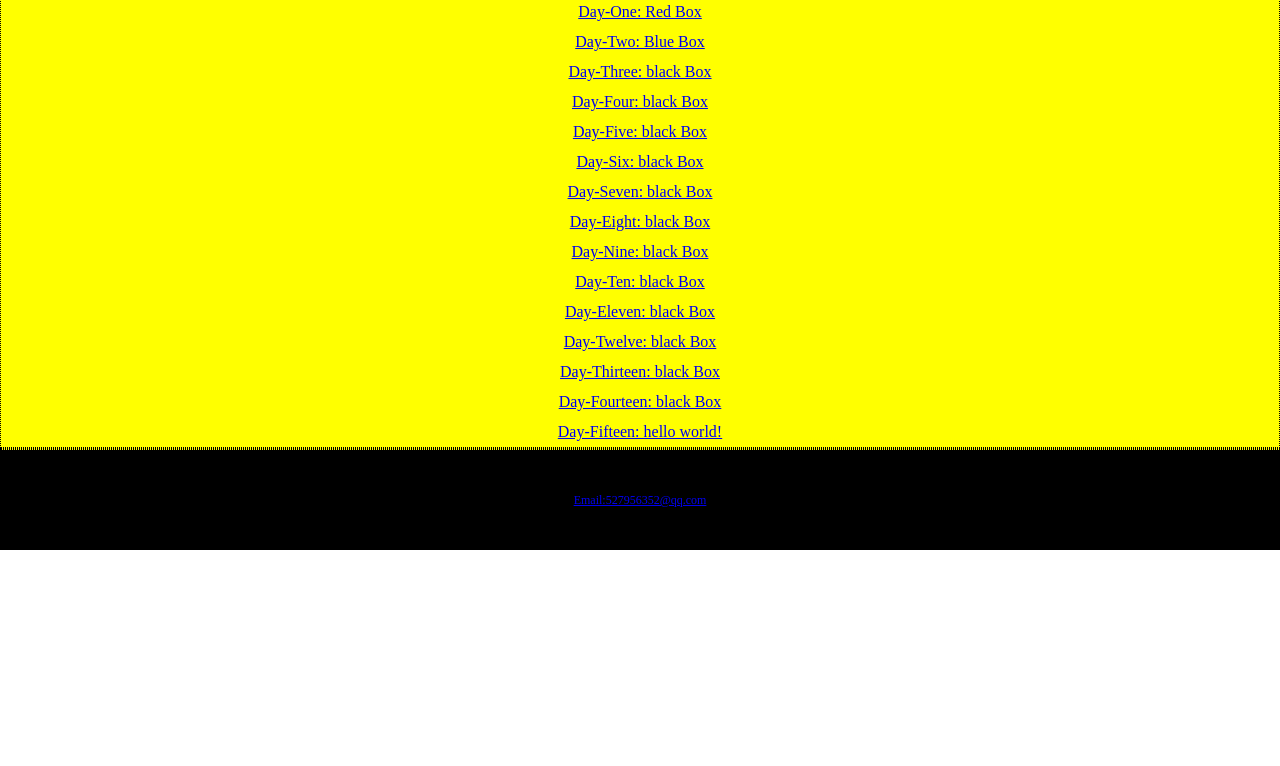
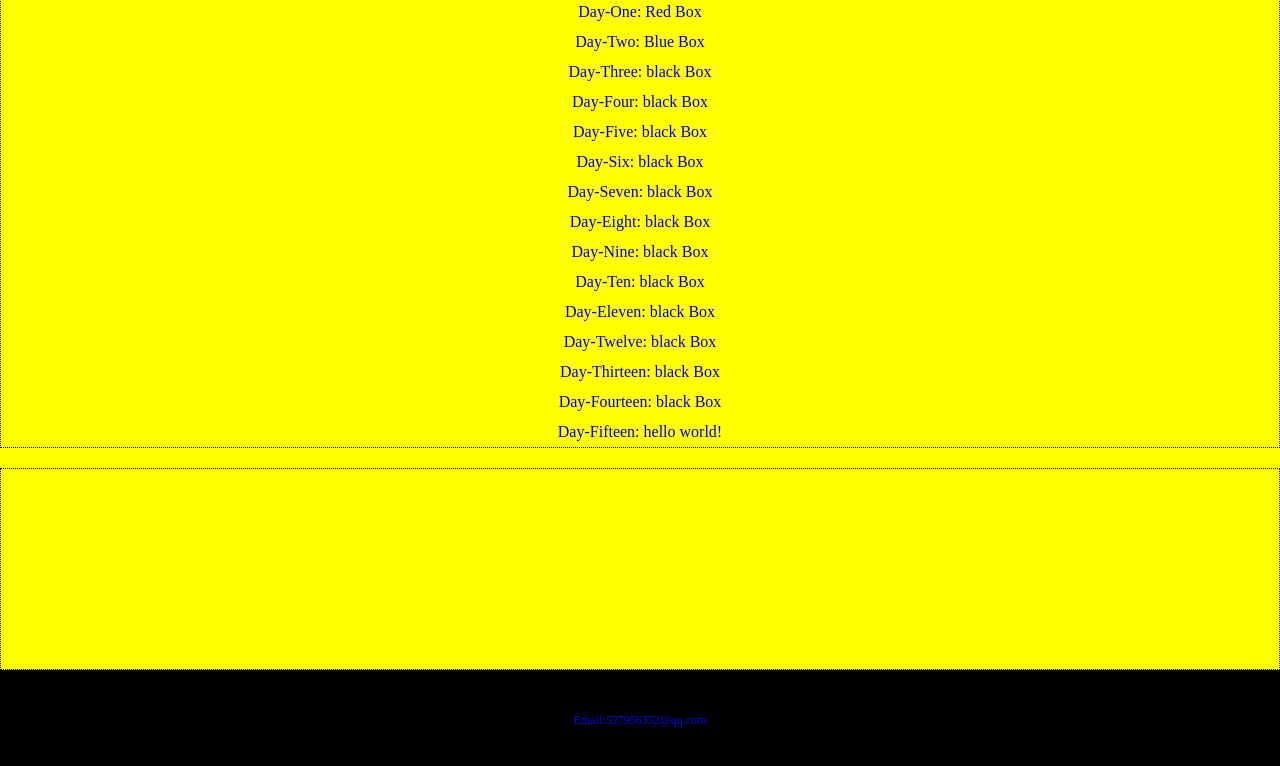
Before and after one commit to happymike/happymike.github.io, a plain HTML site: page 100/index.html in a window 1280 px wide. Shown: the part 134-900 px from the top of the page. Before the commit the page ends 800 px from the top, so only its background shows below. Drawn offline with Linux system fonts and the light colour scheme.

Commit message:
Update index.html

```diff
--- a/100/index.html
+++ b/100/index.html
@@ -5,6 +5,7 @@
 	<title>commit</title>
 	<style>
 		*{margin: 0;padding: 0;}
+		a{text-decoration:none;}
 		.header{
 		  line-height: 80px;
 		  text-align: center;
@@ -34,6 +35,8 @@
 		.content .list-b{
 		  background-color: deepred;
 		  border:1px dotted black;
+		  height:200px;
+		  margin-top:20px;
 		}
 		.footer{
 			height:100px;
```
